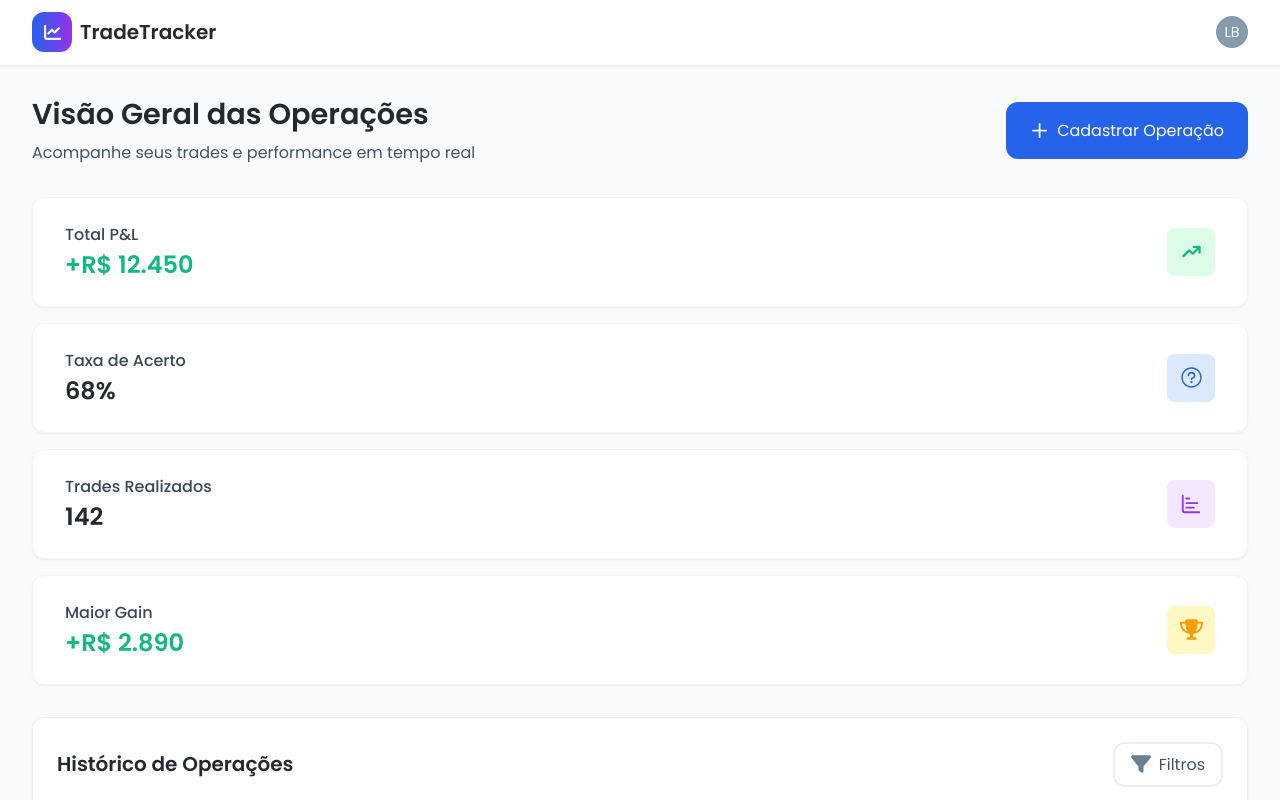
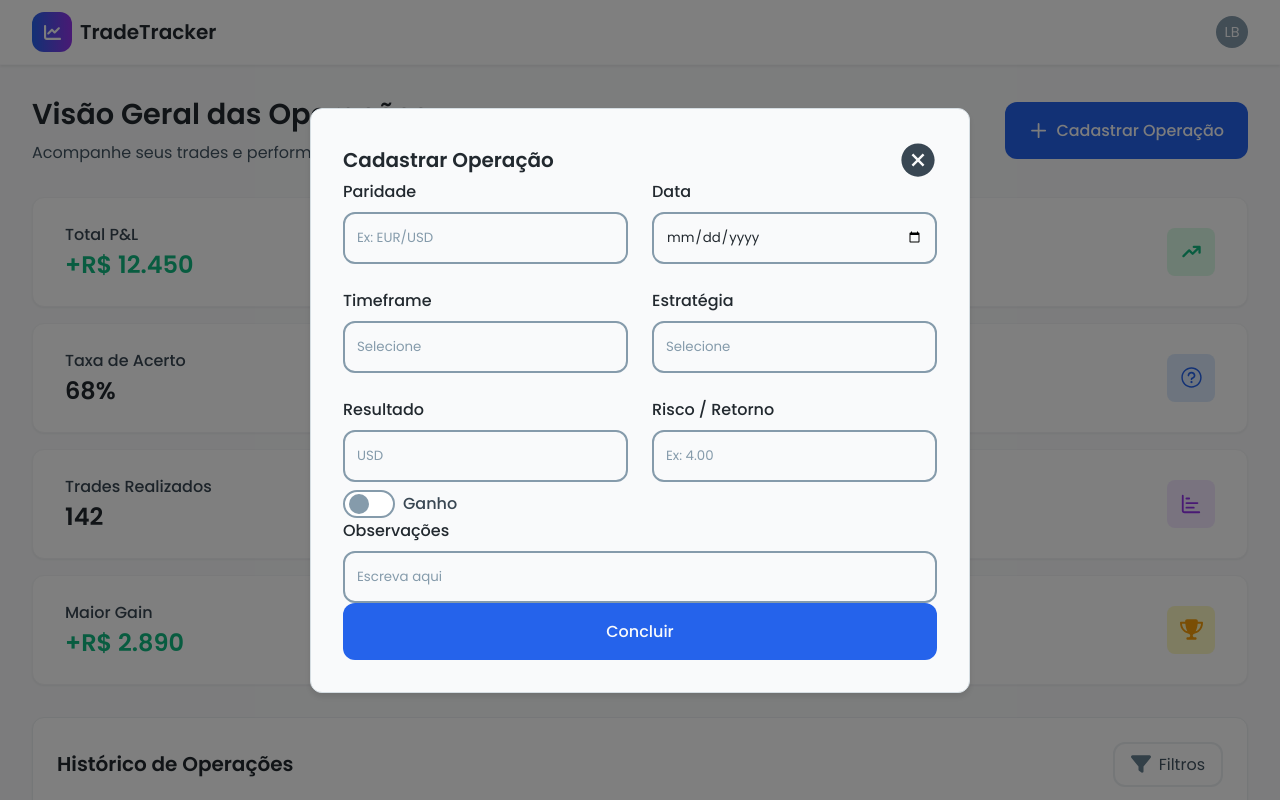
Before and after one commit to Beatriz-Heydman/trade-vision, a React (Vite) app: page / in a window 1280 px wide. Both pictures are taken after a click on the button "Cadastrar Operação". Shown: the top 800 px of the page. Built offline with nearby package versions, Linux system fonts and the light colour scheme.

Commit message:
feat: implement modal for operation registration with input fields and switch

```diff
--- a/src/pages/home/index.tsx
+++ b/src/pages/home/index.tsx
@@ -6,6 +6,7 @@ import { HiTrendingUp } from "react-icons/hi";
 import { RxQuestionMarkCircled } from "react-icons/rx";
 import { LuChartBar } from "react-icons/lu";
 import { FaTrophy } from "react-icons/fa6";
+import { AiFillCloseCircle } from "react-icons/ai";
 
 //Components
 import { Button } from "../../components/button";
@@ -14,6 +15,8 @@ import { Typography } from "../../components/typography";
 import { Card } from "../../components/card";
 import { Modal } from "../../components/modal";
 import { OperationsList } from "./components/operations-list";
+import { Switch } from "../../components/switch";
+import { Input } from "../../components/input";
 
 // Styles
 import { StyledHomePage } from "./styles";
@@ -23,7 +26,7 @@ export function HomePage() {
 
   const [modalIsOpen, setModalIsOpen] = useState(false);
 
-  console.log(modalIsOpen);
+  const [switchChecked, setSwitchChecked] = useState(false);
 
   return (
     <StyledHomePage>
@@ -56,15 +59,87 @@ export function HomePage() {
           <Button
             variant="solid"
             onClick={() => {
+              setModalIsOpen(!modalIsOpen);
               console.log("cliquei em cadastrar");
             }}
           >
             <PiPlusBold color={colors.neutral[50]} fontSize="1.2rem" />
-            <Typography fontSize="1rem" fontWeight="400" fontFamily="Poppins">
-              Cadastrar Operação
-            </Typography>
+            Cadastrar Operação
           </Button>
+
+          <Modal
+            isOpen={modalIsOpen}
+            onClose={() => setModalIsOpen(!modalIsOpen)}
+          >
+            <Flex justifyContent="space-between" alignItems="center">
+              <Typography
+                fontSize="1.25rem"
+                fontWeight="600"
+                color={colors.neutral[950]}
+              >
+                Cadastrar Operação
+              </Typography>
+              <AiFillCloseCircle
+                className="close-icon"
+                onClick={() => setModalIsOpen(!modalIsOpen)}
+              />
+            </Flex>
+
+            <Flex direction="column" gap="1.5rem" style={{ width: "100%" }}>
+              <Flex gap="1.5rem" alignItems="center" style={{ width: "100%" }}>
+                <Input label="Paridade" placeholder="Ex: EUR/USD" />
+                <Input label="Data" type="date" placeholder="DD/MM/AAAA" />
+              </Flex>
+
+              <Flex gap="1.5rem" alignItems="center">
+                <Input label="Timeframe" placeholder="Selecione" />
+                <Input label="Estratégia" placeholder="Selecione" />
+              </Flex>
+
+              <Flex
+                gap="0.5rem"
+                direction="column"
+                alignItems="center"
+                style={{ width: "100%" }}
+              >
+                <Flex
+                  gap="1.5rem"
+                  alignItems="center"
+                  style={{ width: "100%" }}
+                >
+                  <Input label="Resultado" placeholder="USD" />
+                  <Input label="Risco / Retorno" placeholder="Ex: 4.00" />
+                </Flex>
+
+                <Flex
+                  alignItems="center"
+                  justifyContent="flex-start"
+                  gap="0.5rem"
+                  style={{ width: "100%" }}
+                >
+                  <Switch
+                    checked={switchChecked}
+                    onChange={() => setSwitchChecked(!switchChecked)}
+                  />
+                  <Typography
+                    fontSize="1rem"
+                    fontWeight="500"
+                    color={colors.neutral[800]}
+                  >
+                    Ganho
+                  </Typography>
+                </Flex>
+              </Flex>
+            </Flex>
+
+            <Input label="Observações" placeholder="Escreva aqui" />
+
+            <Button variant="solid" style={{ width: "100%" }}>
+              Concluir
+            </Button>
+          </Modal>
         </div>
+
         <Flex
           style={{ minWidth: "100%" }}
           justifyContent="space-between"
@@ -102,25 +177,6 @@ export function HomePage() {
           />
         </Flex>
         <OperationsList />
-        <button
-          onClick={() => {
-            setModalIsOpen(!modalIsOpen);
-          }}
-          style={{
-            padding: "1rem 1.5rem",
-            borderRadius: "0.75rem",
-            backgroundColor: "#b6dcfe",
-            color: "#2d4e6b",
-            border: "2px solid #436c90",
-            cursor: "pointer",
-          }}
-        >
-          Abrir Modal
-        </button>
-        <Modal
-          isOpen={modalIsOpen}
-          onClose={() => setModalIsOpen(!modalIsOpen)}
-        />
       </div>
     </StyledHomePage>
   );
--- a/src/pages/home/styles.ts
+++ b/src/pages/home/styles.ts
@@ -25,6 +25,21 @@ export const StyledHomePage = styled.div`
     gap: 1.5rem;
   }
 
+  .close-icon {
+    font-size: 38px;
+    color: ${({ theme }) => theme.colors.neutral[800]};
+    cursor: pointer;
+    transition: all ease 0.3s;
+
+    &:hover {
+      filter: brightness(1.3);
+    }
+
+    &:active {
+      transform: scale(0.95);
+    }
+  }
+
   @media (max-width: 900px) {
     .section__top {
       flex-direction: column;
```
